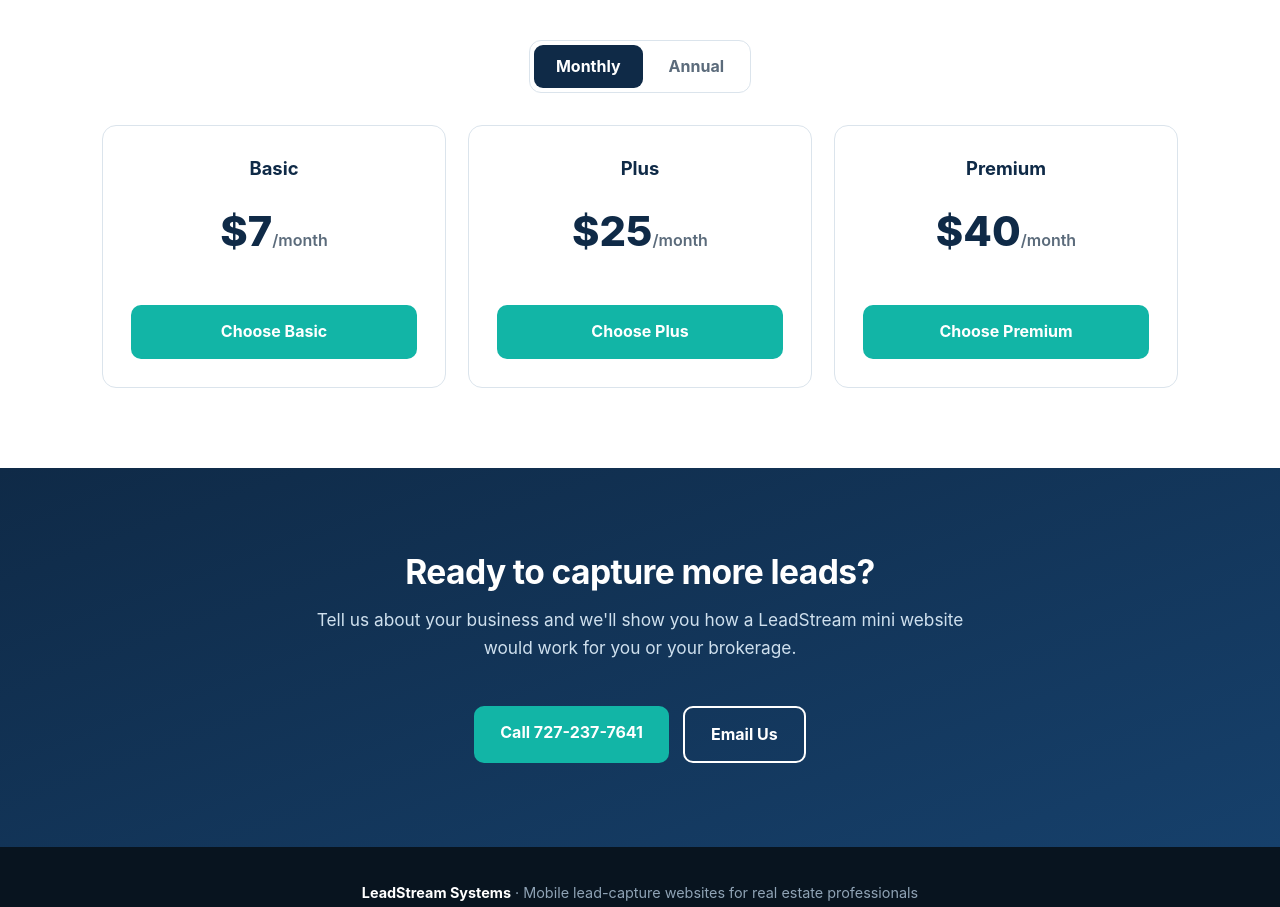
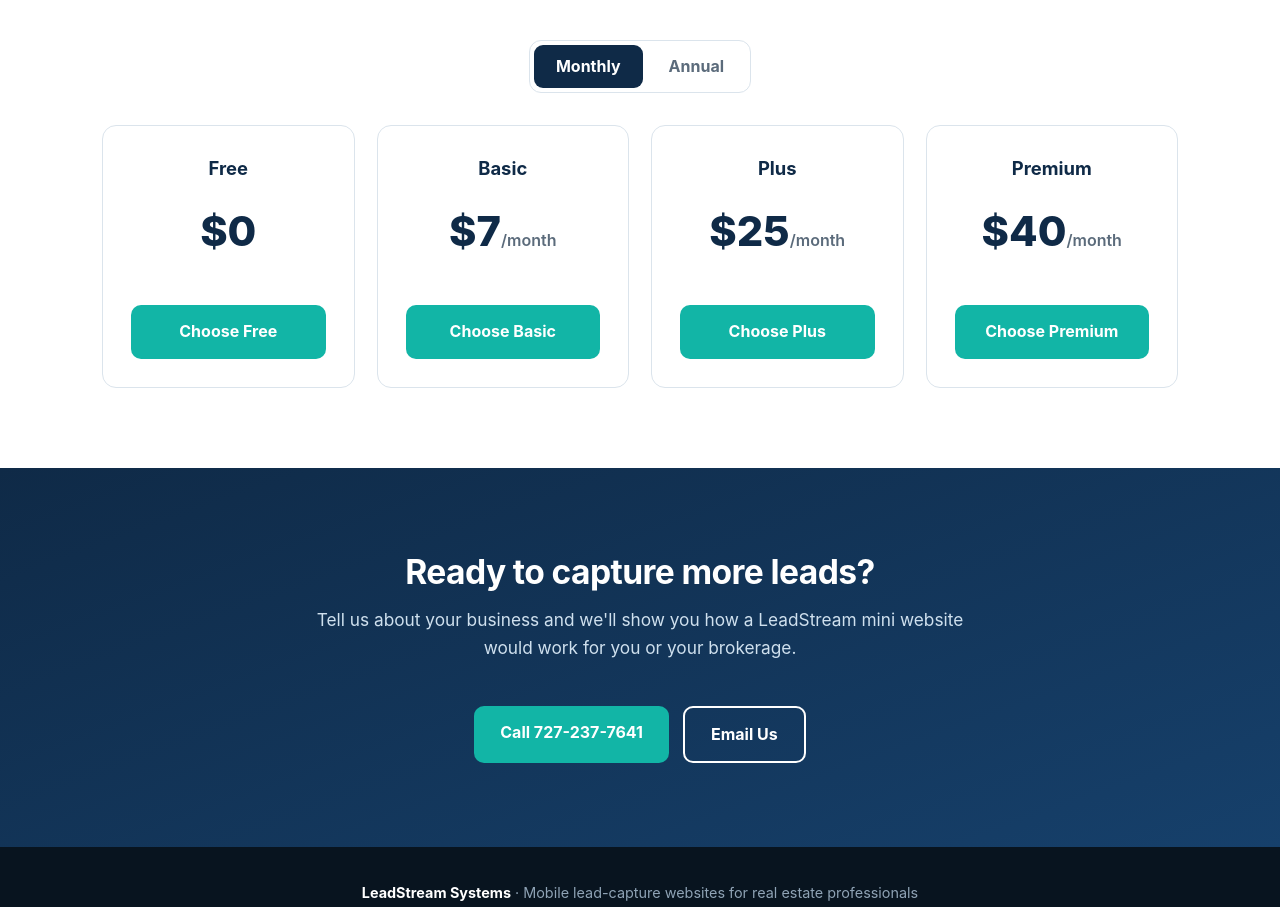
Before and after one commit to hynriai-developer/leadstream-site, a plain HTML site: page index.html in a window 1280 px wide. Shown: the part 3100-4007 px from the top of the page. Drawn offline with Linux system fonts and the light colour scheme.

Commit message:
Add Free plan to the left of Basic in pricing
Co-Authored-By: Claude Sonnet 5.5 <noreply@anthropic.com>
Claude-Session: https://claude.ai/code/session_013GpXPjHL1HjE1vqMyFdipu

```diff
--- a/index.html
+++ b/index.html
@@ -74,8 +74,10 @@ footer b{color:#fff}
 .plan .price small{font-size:1rem;font-weight:600;color:var(--gray)}
 .plan .save{color:var(--teal-d);font-weight:700;font-size:.9rem;min-height:1.6em;margin-bottom:18px}
 .plan .btn{margin-top:auto}
+.cards.plans{grid-template-columns:repeat(4,1fr)}
 [hidden]{display:none!important}
-@media(max-width:900px){.hero .grid,.split{grid-template-columns:1fr}.cards{grid-template-columns:1fr}.steps{grid-template-columns:1fr 1fr}h1{font-size:2.2rem}nav a:not(.btn){display:none}.phone{margin-top:20px}}
+@media(max-width:900px){.hero .grid,.split{grid-template-columns:1fr}.cards{grid-template-columns:1fr}.cards.plans{grid-template-columns:1fr 1fr}.steps{grid-template-columns:1fr 1fr}h1{font-size:2.2rem}nav a:not(.btn){display:none}.phone{margin-top:20px}}
+@media(max-width:560px){.cards.plans{grid-template-columns:1fr}}
 </style>
 </head>
 <body>
@@ -188,7 +190,12 @@ footer b{color:#fff}
       <button type="button" data-period="m" aria-pressed="true">Monthly</button>
       <button type="button" data-period="a" aria-pressed="false">Annual</button>
     </div>
-    <div class="cards">
+    <div class="cards plans">
+      <div class="card plan">
+        <h3>Free</h3>
+        <div><p class="price">$0</p><p class="save"></p></div>
+        <a class="btn" href="#demo">Choose Free</a>
+      </div>
       <div class="card plan">
         <h3>Basic</h3>
         <div class="m-only"><p class="price">$7<small>/month</small></p><p class="save"></p></div>
```
